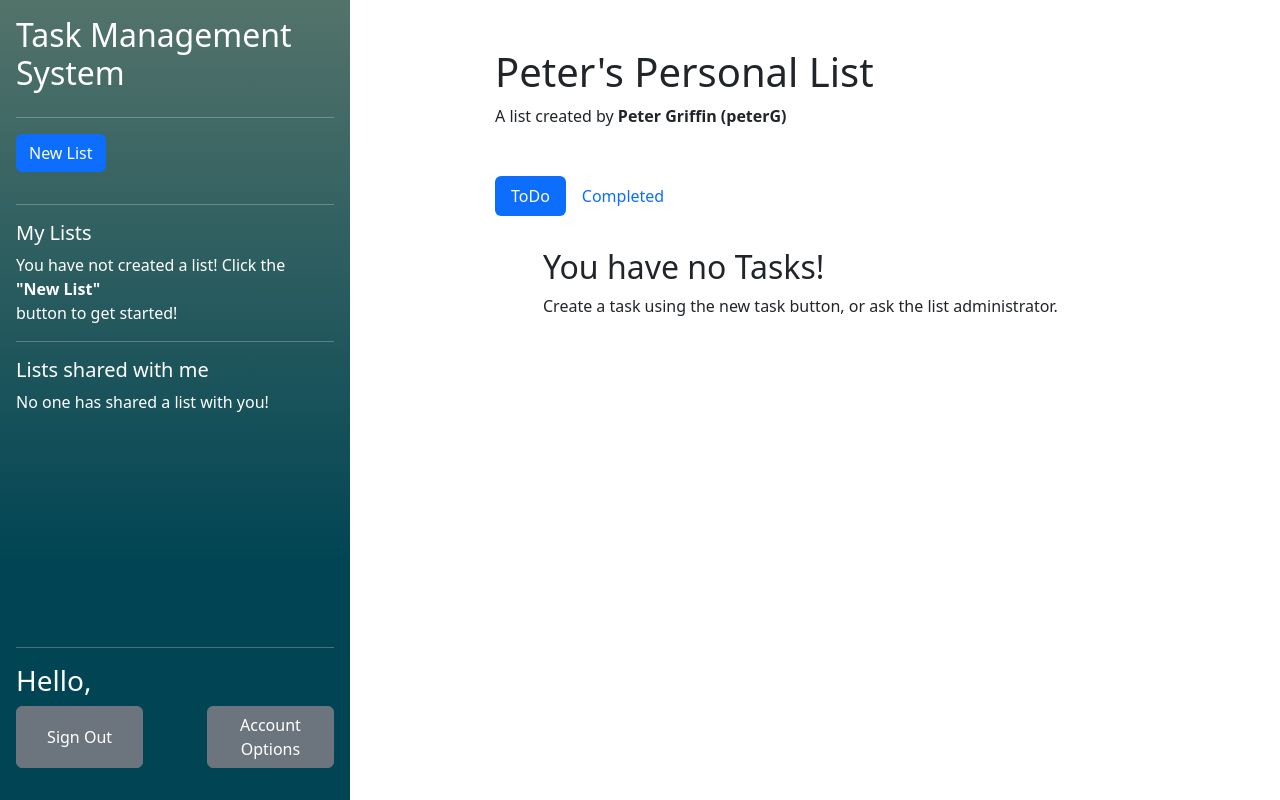
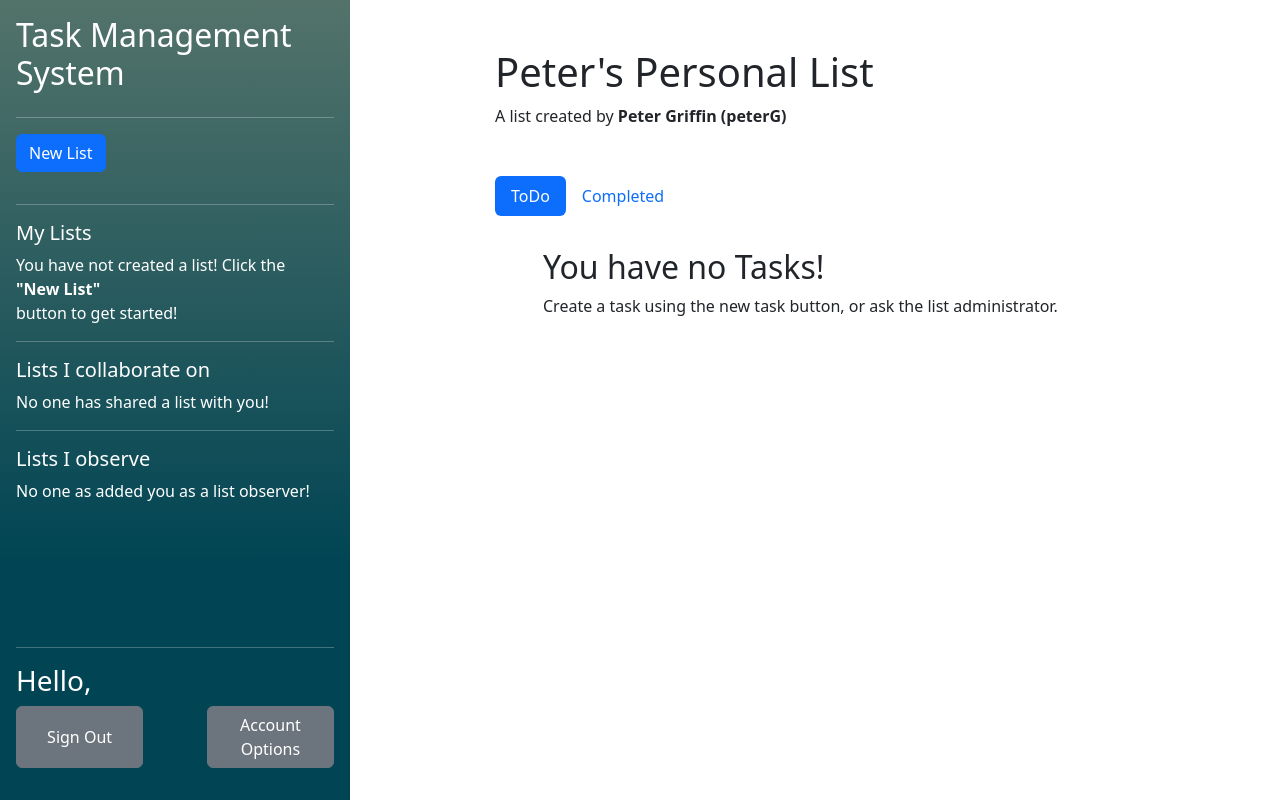
Before and after one commit to Explorer017/TaskManagementSystem, a PHP site: page /index.php?listid=1 in a window 1280 px wide. Run offline with PHP 8.4, Linux system fonts and the light colour scheme; the visitor is signed in with stand-in values (Sample User, id 1); data comes from the database, SQL or seed files in the repository.

Commit message:
started work on list collaborators

```diff
--- a/php/components/ListList.php
+++ b/php/components/ListList.php
@@ -34,7 +34,7 @@
         You have not created a list! Click the <b>"New List"</b> button to get started!
     <?php endif;?>
     <hr/>
-    <h5>Lists shared with me</h5>
+    <h5>Lists I collaborate on</h5>
     <?php
     if (getCollabListsForCurrentUser() != null):
         foreach (getCollabListsForCurrentUser() as $listID):
@@ -59,4 +59,10 @@
      else:?>
      No one has shared a list with you!
     <?php endif;?>
+    <hr/>
+    <h5>Lists I observe</h5>
+    <?php if (false):?>
+    <?php else:?>
+    No one as added you as a list observer!
+    <?endif;?>
 </ul>
--- a/php/functions/ListFunctions.php
+++ b/php/functions/ListFunctions.php
@@ -178,3 +178,26 @@ function checkIfListHasCollaborators($listID){
     }
     return true;
 }
+
+function addUserToListAsObserver($listID, $observerUserID){
+    // verify the user is allowed to access this list
+    session_start();
+    $userID = getUIDFromCreds();
+    if(!checkUserListAccess($listID, $userID)){
+        return false;
+    }
+
+    $db = new SQLite3("../db/database.db");
+    $sql = "INSERT INTO UserLists (user_id, list_id, collaborator, observer) VALUES (:uid, :lid, 0, 1)";
+    $stmt = $db->prepare($sql);
+
+    $stmt->bindValue(":uid", $observerUserID, SQLITE3_INTEGER);
+    $stmt->bindValue(":lid", $listID, SQLITE3_INTEGER);
+    $stmt->execute();
+
+    if($stmt){
+        return true;
+    }
+    return false;
+
+}
```
